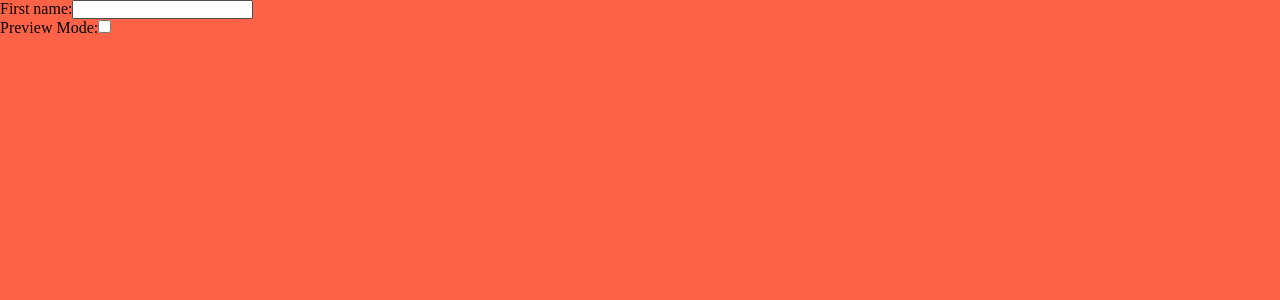
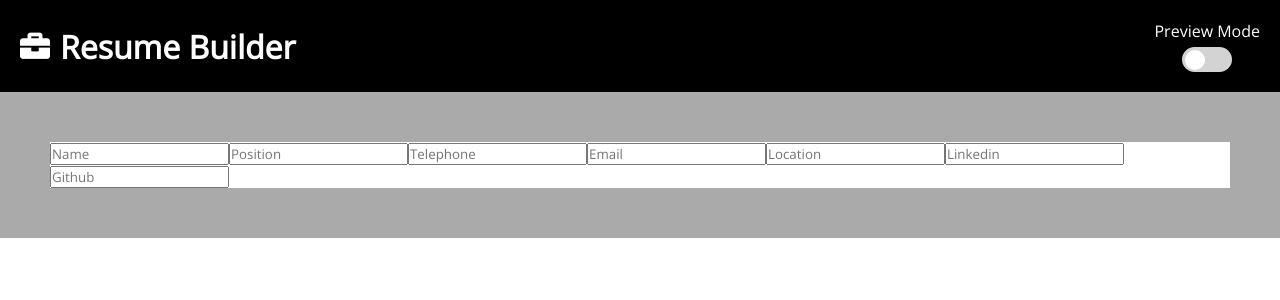
Before and after one commit to fernanda-veiga/cv-project, a React (Create React App) app: page / in a window 1280 px wide. Shown: the top 300 px of the page. Built offline with nearby package versions, Linux system fonts and the light colour scheme.

Commit message:
Added a top bar to the page. Fixed the profile component.

```diff
--- a/package.json
+++ b/package.json
@@ -9,6 +9,7 @@
     "react": "^17.0.1",
     "react-dom": "^17.0.1",
     "react-scripts": "4.0.3",
+    "uniqid": "^5.3.0",
     "web-vitals": "^1.1.1"
   },
   "scripts": {
--- a/public/index.html
+++ b/public/index.html
@@ -8,6 +8,17 @@
     <meta
       name="description"
       content="Web site created using create-react-app"
+    />
+    <link
+      rel="stylesheet"
+      href="https://cdnjs.cloudflare.com/ajax/libs/font-awesome/5.15.3/css/all.min.css"
+      integrity="sha512-iBBXm8fW90+nuLcSKlbmrPcLa0OT92xO1BIsZ+ywDWZCvqsWgccV3gFoRBv0z+8dLJgyAHIhR35VZc2oM/gI1w=="
+      crossorigin="anonymous"
+    />
+    <link rel="preconnect" href="https://fonts.gstatic.com" />
+    <link
+      href="https://fonts.googleapis.com/css2?family=Open+Sans&display=swap"
+      rel="stylesheet"
     />
     <link rel="apple-touch-icon" href="%PUBLIC_URL%/logo192.png" />
     <!--
--- a/src/App.js
+++ b/src/App.js
@@ -1,29 +1,33 @@
 import React, { Component } from "react";
+import TopBar from "./components/TopBar";
+//import uniqid from "uniqid";
 import "./styles/App.css";
 
 class App extends Component {
   constructor(props) {
     super(props);
     this.state = {
-      firstName: "",
       isPreviewMode: false,
-      /*lastName: "",
-      profession: "",
-      city: "",
-      country: "",
-      email: "",*/
+      profileSection: {
+        name: "",
+        position: "",
+        telephone: "",
+        email: "",
+        location: "",
+        linkedin: "",
+        github: "",
+      },
     };
   }
 
-  togglePreviewMode = (event) => {
-    console.log(`toggle: ${this.state.isPreviewMode}`);
+  /*togglePreviewMode = (event) => {
     this.setState({ isPreviewMode: !this.state.isPreviewMode });
-    console.log(event.target.checked);
-  };
+  };*/
 
   handleFormChange = (event) => {
-    this.setState({ firstName: event.target.value });
-    console.log(event.target.value);
+    const changedProfileSection = this.state.profileSection;
+    changedProfileSection[event.target.id] = event.target.value;
+    this.setState({ profileSection: changedProfileSection });
   };
 
   render() {
@@ -31,48 +35,53 @@ class App extends Component {
 
     return (
       <div className="App">
-        <div className="Profile">
-          <PreviewOrProfile
-            isPreviewMode={this.state.isPreviewMode}
-            firstName={this.state.firstName}
+        <TopBar />
+        <div className="resume">
+          <ProfileSection
+            profileSection={this.state.profileSection}
             handleFormChange={this.handleFormChange}
           />
-          <form>
-            <label htmlFor="preview">Preview Mode:</label>
-            <input
-              type="checkbox"
-              id="preview"
-              name="preview"
-              onChange={this.togglePreviewMode}
-            ></input>
-          </form>
         </div>
       </div>
     );
   }
 }
 
-function PreviewOrProfile(props) {
+function ProfileSection(props) {
+  const profileValues = Object.entries(props.profileSection);
+
+  return (
+    <form key="profile-form">
+      {profileValues.map((entry, index) => {
+        return (
+          <input
+            key={`profile-form-input-${index}`}
+            id={entry[0]}
+            type="text"
+            value={entry[1]}
+            placeholder={entry[0].charAt(0).toUpperCase() + entry[0].slice(1)}
+            onChange={props.handleFormChange}
+          ></input>
+        );
+      })}
+    </form>
+  );
+}
+
+/*function PreviewOrProfile(props) {
   console.log(props.isPreviewMode);
   if (props.isPreviewMode === true) {
     console.log("preview");
     return <div>{props.firstName}</div>;
   } else {
-    console.log("not preview");
     return (
-      <form>
-        <label htmlFor="first-name">First name:</label>
-        <input
-          type="text"
-          id="first-name"
-          name="first-name"
-          value={props.firstName}
-          onChange={props.handleFormChange}
-        ></input>
-      </form>
+      <ProfileSection
+        profileSection={props.profileSection}
+        handleFormChange={props.handleFormChange}
+      />
     );
   }
-}
+}*/
 
 /*class Preview extends Component {
   render() {
--- /dev/null
+++ b/src/components/TopBar.js
@@ -0,0 +1,27 @@
+import React from "react";
+
+function TopBar() {
+  return (
+    <div className="top-bar">
+      <div className="logo">
+        <i class="fas fa-briefcase"></i>
+        <h1>Resume Builder</h1>
+      </div>
+      <ToggleButton />
+    </div>
+  );
+}
+
+function ToggleButton() {
+  return (
+    <div className="toggle-div">
+      <p>Preview Mode</p>
+      <label className="toggle">
+        <input className="toggle-checkbox" type="checkbox"></input>
+        <span class="toggle-slider"></span>
+      </label>
+    </div>
+  );
+}
+
+export default TopBar;
--- a/src/styles/App.css
+++ b/src/styles/App.css
@@ -1,38 +1,45 @@
-/*.App {
-  text-align: center;
+.toggle {
+  position: relative;
+  display: inline-block;
+  width: 50px;
+  height: 25px;
 }
 
-.App-logo {
-  height: 40vmin;
-  pointer-events: none;
+.toggle input {
+  opacity: 0;
+  width: 0;
+  height: 0;
+  outline: none;
 }
 
-@media (prefers-reduced-motion: no-preference) {
-  .App-logo {
-    animation: App-logo-spin infinite 20s linear;
-  }
+.toggle-slider {
+  background: lightgray;
+  border-radius: 2em;
+  position: absolute;
+  cursor: pointer;
+  top: 0;
+  left: 0;
+  right: 0;
+  bottom: 0;
+  transition: all 0.4s;
 }
 
-.App-header {
-  background-color: #282c34;
-  min-height: 100vh;
-  display: flex;
-  flex-direction: column;
-  align-items: center;
-  justify-content: center;
-  font-size: calc(10px + 2vmin);
-  color: white;
+.toggle-slider:before {
+  height: 20px;
+  width: 20px;
+  border-radius: 50%;
+  content: "";
+  position: absolute;
+  left: 2.5px;
+  bottom: 2.5px;
+  background-color: white;
+  transition: all 0.4s;
 }
 
-.App-link {
-  color: #61dafb;
+input:checked + .toggle-slider {
+  background: #1fb622;
 }
 
-@keyframes App-logo-spin {
-  from {
-    transform: rotate(0deg);
-  }
-  to {
-    transform: rotate(360deg);
-  }
-}*/
+input:checked + .toggle-slider:before {
+  left: 27.5px;
+}
--- a/src/styles/index.css
+++ b/src/styles/index.css
@@ -2,23 +2,43 @@
   margin: 0;
   padding: 0;
   box-sizing: border-box;
+  font-family: "Open Sans", sans-serif;
 }
 
-body {
-  /*width: 100vw;
-  height: 141vw;*/
-  background: tomato;
-}
-/*body {
-  margin: 0;
-  font-family: -apple-system, BlinkMacSystemFont, 'Segoe UI', 'Roboto', 'Oxygen',
-    'Ubuntu', 'Cantarell', 'Fira Sans', 'Droid Sans', 'Helvetica Neue',
-    sans-serif;
-  -webkit-font-smoothing: antialiased;
-  -moz-osx-font-smoothing: grayscale;
+.App {
+  width: 100vw;
+  padding: 0 50px 50px 50px;
+  background: #aaaaaa;
+  display: flex;
+  flex-direction: column;
+  align-items: center;
+  gap: 50px;
 }
 
-code {
-  font-family: source-code-pro, Menlo, Monaco, Consolas, 'Courier New',
-    monospace;
-}*/
+.top-bar {
+  width: 100vw;
+  padding: 20px;
+  background: black;
+  display: flex;
+  justify-content: space-between;
+  align-items: center;
+  color: white;
+}
+.logo {
+  display: flex;
+  align-items: center;
+  gap: 10px;
+}
+.logo i {
+  font-size: 30px;
+}
+.toggle-div {
+  display: flex;
+  flex-direction: column;
+  align-items: center;
+  gap: 5px;
+}
+
+.resume {
+  background: white;
+}
```
Also changed, not shown: 1 other file (tests, documents, lock files or other folders).
